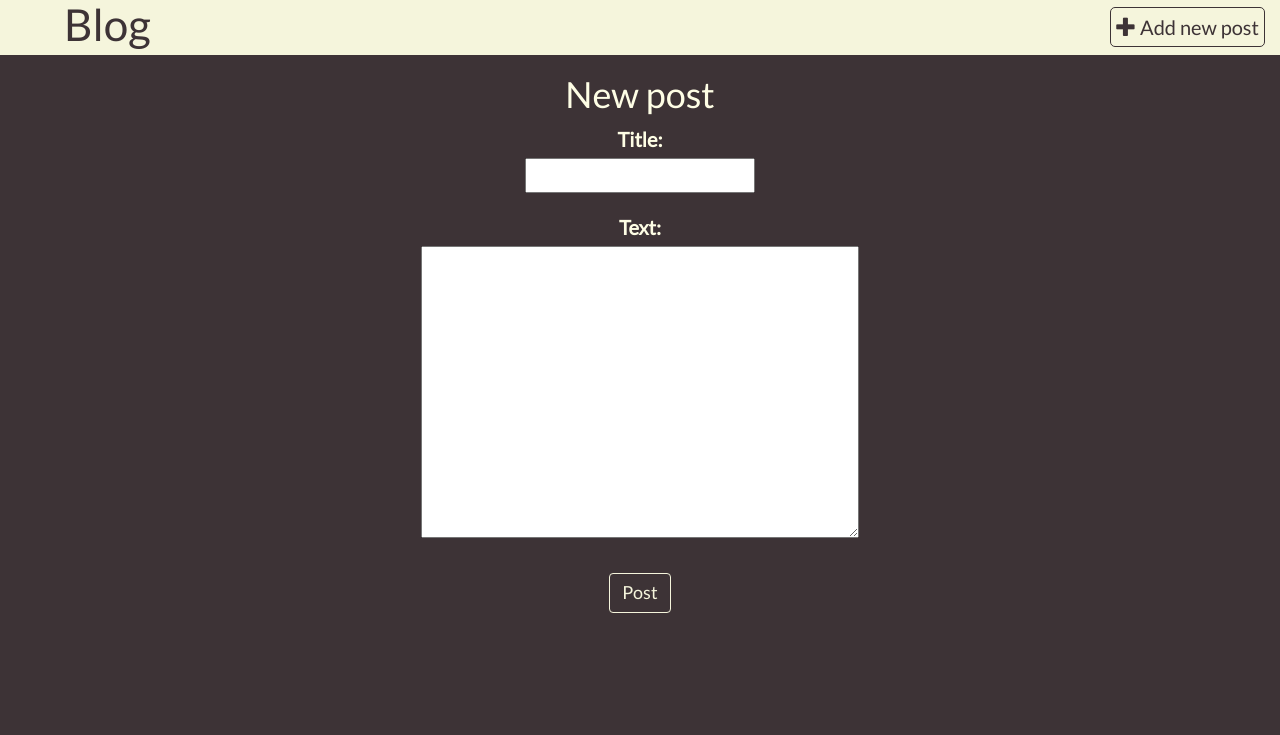
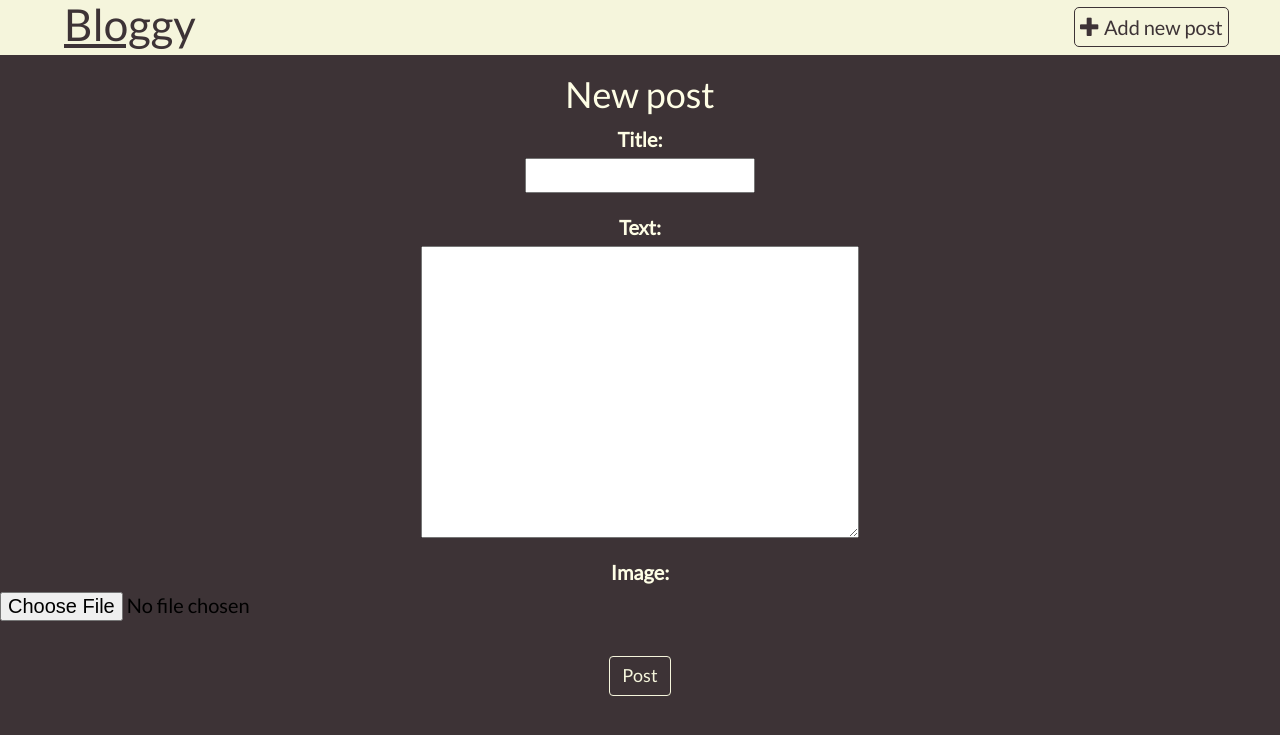
Before and after one commit to ferrarif3/django-blog, a Django app: page /post/new/ in a window 1280 px wide. Shown: the top 735 px of the page. Run offline with Django 3.2, Linux system fonts and the light colour scheme; the visitor is signed in with stand-in values (Sample User, id 1); some libraries are stand-ins or nearby versions.

Commit message:
Added image field for posts.

```diff
--- a/blog/forms.py
+++ b/blog/forms.py
@@ -5,4 +5,4 @@ from .models import Post
 class PostForm(forms.ModelForm):
     class Meta:
         model = Post
-        fields = ('title', 'text',)
+        fields = ('title', 'text', 'image')
--- a/blog/models.py
+++ b/blog/models.py
@@ -6,10 +6,9 @@ class Post(models.Model):
     author = models.ForeignKey('auth.User', on_delete=models.CASCADE)
     title = models.CharField(max_length=200)
     text = models.TextField()
-    created_date = models.DateTimeField(
-            default=timezone.now)
-    published_date = models.DateTimeField(
-            blank=True, null=True)
+    image = models.FileField(blank=True, null=True)
+    created_date = models.DateTimeField(default=timezone.now)
+    published_date = models.DateTimeField(blank=True, null=True)
 
     def publish(self):
         self.published_date = timezone.now()
--- a/blog/static/styles.css
+++ b/blog/static/styles.css
@@ -26,13 +26,26 @@ body{
     font-family: 'Lato', sans-serif;
 }
 
+#title:hover{
+    text-decoration: none !important;
+}
+
+#title:before {
+  position: absolute;
+  top: 1em;
+  height: 0;
+  width: 62px;
+  content: '';
+  border-top: 4px solid #3d3336;
+}
+
 .loginb{
     font-family:'Lato', sans-serif;
     height: 40px;
     float:right;
     color:#3d3336;
     font-size:20px;
-    margin-right: 15px;
+    margin-right: 4%;
     margin-top: 7px;
     padding: 5px;
     border: #3d3336 solid 1px;
@@ -51,11 +64,13 @@ body{
 
 p{
     color: #fefee5;
+    word-wrap:break-word;
 }
 
 #ptext{
     margin-left: 2%;
     color: #fefee5;
+    word-wrap:break-word;
 }
 
 .date{
@@ -76,12 +91,14 @@ p{
     font-size: 40px;
     margin-left: 5%;
     color: #fefee5;
+    word-wrap:break-word;
 }
 
 .textDetail{
     font-size: 20px;
     margin-left: 5%;
     color: #fefee5;
+    word-wrap:break-word;
 }
 
 .newpostwrapper{
--- a/blog/templates/base.html
+++ b/blog/templates/base.html
@@ -11,7 +11,7 @@
 </head>
 <body>
     <div id="header">
-        <h1 id="title"><a style="color: #3d3336;" href="{% url 'home' %}">Blog</a></h1>
+        <h1 id="title"><a style="color: #3d3336;" href="{% url 'home' %}">Bloggy</a></h1>
         {% if user.is_authenticated %}
             <a href="{% url 'post_new' %}" class="loginb"><span class="glyphicon glyphicon-plus"></span> Add new post</a>
         {% endif %}
--- a/blog/templates/newpost.html
+++ b/blog/templates/newpost.html
@@ -5,7 +5,7 @@
         {% if user.is_authenticated %}
             <h1 id="newpostt">New post</h1>
 
-            <form method="POST">{% csrf_token %}
+            <form method="POST" enctype="multipart/form-data">{% csrf_token %}
                 <div class="form-group">
                     {% for field in form %}
                         <div style="color: #fefee5; font-size: 20px;">
--- a/blog/templates/postdetail.html
+++ b/blog/templates/postdetail.html
@@ -13,5 +13,9 @@
     <h2 id="titleDetail">{{post.title}}</h2>
 
     <p class="textDetail">{{post.text|linebreaksbr}}</p>
+
+    <p>{{ post.image }}</p>
+
+    <img src="{{ post.image }}" alt="">
 </div>
 {% endblock content %}
--- a/blog/urls.py
+++ b/blog/urls.py
@@ -1,5 +1,7 @@
 from django.urls import path, include
 from . import views
+from django.conf import settings
+from django.conf.urls.static import static
 
 urlpatterns = [
     path('', views.home, name='home'),
@@ -7,4 +9,4 @@ urlpatterns = [
     path('post/delete/<int:pk>/', views.deletepost, name='deletepost'),
     path('post/new/', views.newpost, name='post_new'),
     path('accounts/', include('django.contrib.auth.urls')),
-]
+] + static(settings.MEDIA_URL, document_root=settings.MEDIA_URL)
--- a/blog/views.py
+++ b/blog/views.py
@@ -5,9 +5,8 @@ from .forms import PostForm
 
 # Create your views here.
 
-
 def home(request):
-    posts = Post.objects.all()
+    posts = Post.objects.filter(published_date__lte=timezone.now()).order_by('-published_date')
     return render(request, 'postlist.html', {'posts': posts})
 
 
@@ -15,10 +14,12 @@ def postdetail(request, pk):
     post = get_object_or_404(Post, pk=pk)
     return render(request, 'postdetail.html', {'post': post})
 
+
 def deletepost(request, pk):
     post = get_object_or_404(Post, pk=pk)
     post.delete()
     return redirect('home')
+
 
 def newpost(request):
     if request.method == "POST":
--- a/mysite/settings.py
+++ b/mysite/settings.py
@@ -124,3 +124,8 @@ STATIC_ROOT = os.path.join(BASE_DIR, 'static')
 # Login redirect
 
 LOGIN_REDIRECT_URL = '/'
+
+# Media
+
+MEDIA_URL = '/media/'
+MEDIA_ROOT = os.path.join(BASE_DIR, 'media')
```
